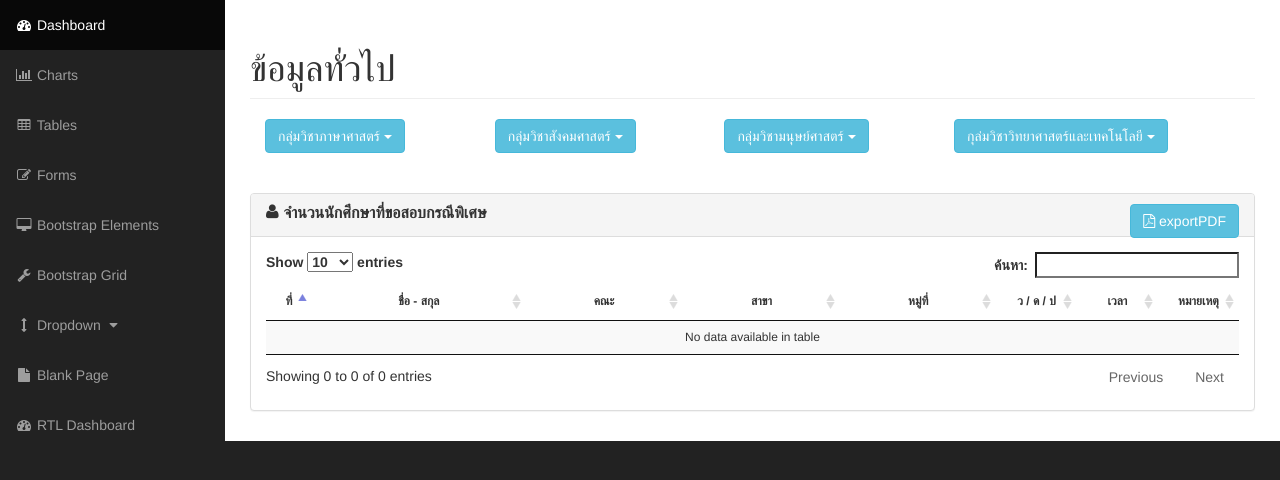
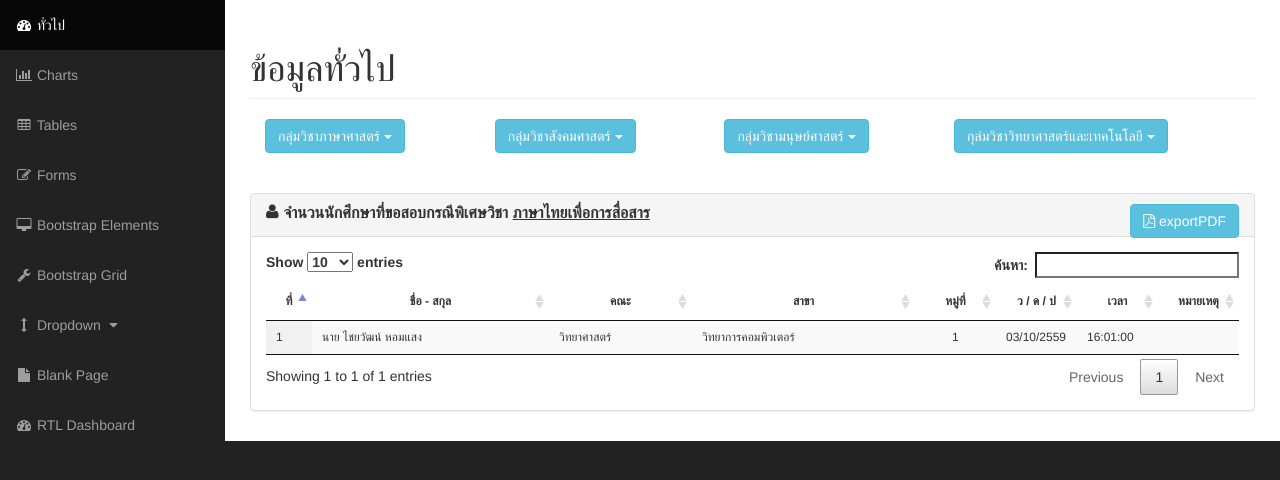
Before and after one commit to mynameistecs51/ge-testing, a CodeIgniter app: page /ge-testing/index.php/management/index in a window 1280 px wide. Shown: the part 51-531 px from the top of the page. Run offline with CodeIgniter, Linux system fonts and the light colour scheme; data comes from the database, SQL or seed files in the repository; grey boxes labelled with a size stand in for pictures from a placeholder-image service; data that the repository does not hold is empty; some libraries are stand-ins or nearby versions.

Commit message:
อัพเดทโชว์ข้อมูลนักศึกษาที่ขอสอบ

```diff
--- a/application/controllers/management.php
+++ b/application/controllers/management.php
@@ -16,6 +16,7 @@ class Management extends CI_Controller {
 		$this->mainPage($SCREENNAME);
 		$this->data['getCourse'] = $this->mdl_management->getCourse();
 		$this->data['getGroup'] = $this->mdl_management->getGroup();
+		$this->data['getDataCourse'] = $this->mdl_management->getDataCourse($this->data['getCourse'][0]['id_course']);
 		$this->load->view($PAGE,$this->data);
 	}
 
--- a/application/libraries/template_admin.php
+++ b/application/libraries/template_admin.php
@@ -173,7 +173,7 @@ class Template_admin
 					<div class="collapse navbar-collapse navbar-ex1-collapse ">
 						<ul class="nav navbar-nav side-nav col-sm-2">
 							<li class="active">
-								<a href="index.html"><i class="fa fa-fw fa-dashboard"></i> Dashboard</a>
+								'.anchor('management', '<i class="fa fa-fw fa-dashboard"></i>  ทั่วไป').'
 							</li>
 							<li>
 								<a href="charts.html"><i class="fa fa-fw fa-bar-chart-o"></i> Charts</a>
--- a/application/views/management.php
+++ b/application/views/management.php
@@ -38,7 +38,7 @@
 	<div class="col-lg-12">
 		<div class="panel panel-default">
 			<div class="panel-heading">
-				<h3 class="panel-title"><label><i class="fa fa-user pull-left"></i> จำนวนนักศึกษาที่ขอสอบกรณีพิเศษ</label><button class="btn btn-info pull-right"><i class="fa fa-file-pdf-o"></i>  exportPDF</button></h3>
+				<h3 class="panel-title"><label><i class="fa fa-user pull-left"></i> จำนวนนักศึกษาที่ขอสอบกรณีพิเศษวิชา  <u><?php echo $courseName = (isset($getDataCourse[0]['course_name'] ))?$getDataCourse[0]['course_name']:''; ?></u></label><button class="btn btn-info pull-right"><i class="fa fa-file-pdf-o"></i>  exportPDF</button></h3>
 			</div>
 			<div class="panel-body">
 				<table id="example" class="display" width="100%" cellspacing="0">
```
